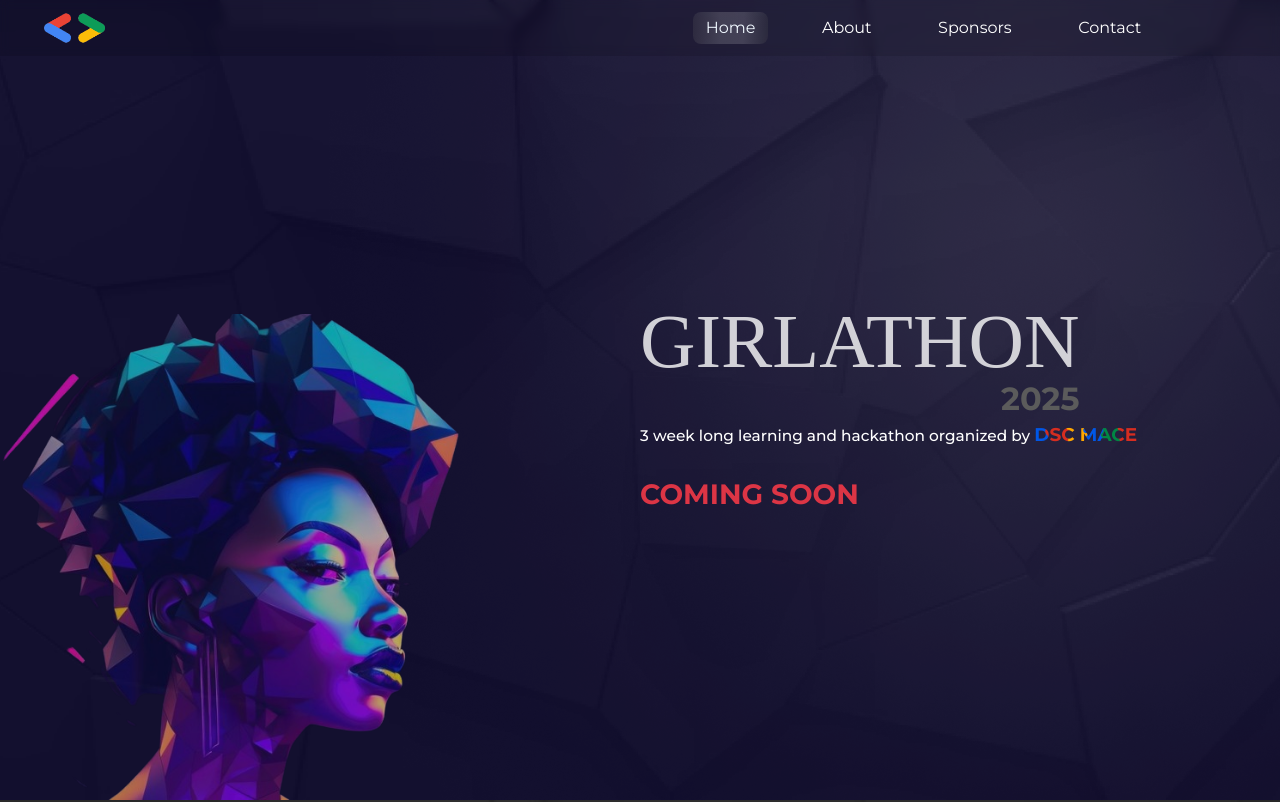
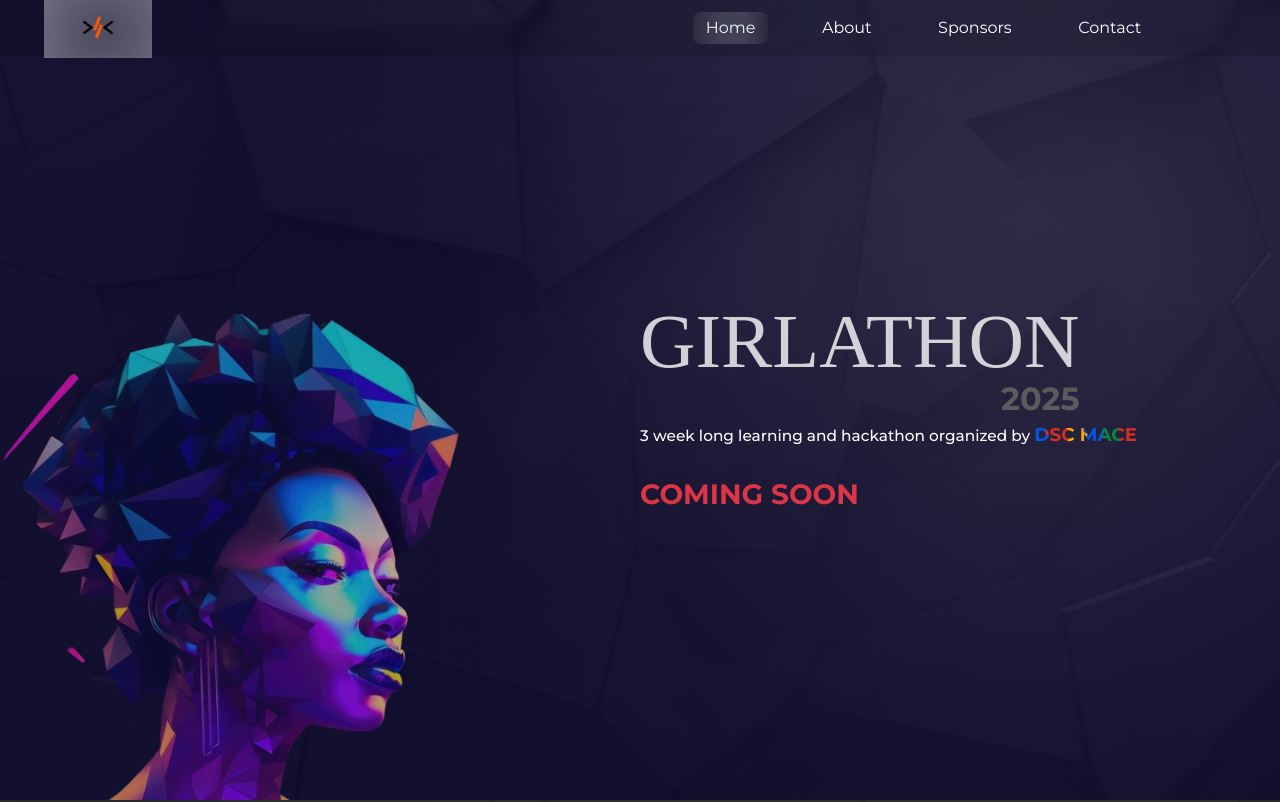
Before and after one commit to Jithin-caz/Girlathon24, a React (Vite) app: page / in a window 1280 px wide. Shown: the top 802 px of the page. Built offline with nearby package versions, Linux system fonts and the light colour scheme; a web font is replaced by a local one.

Commit message:
logo updated navbar,footer

```diff
--- a/src/components/Footer/Footer.css
+++ b/src/components/Footer/Footer.css
@@ -23,8 +23,8 @@
     flex-direction: row;
 }
 .Footer-Top a img{
-    max-height: 40px;
-    margin-right: 6px;
+    max-height: 80px;
+    margin-right: -30px;
 }
 .Footer-Top a span{
     font-size: 30px;
--- a/src/components/Navbar/navbar.jsx
+++ b/src/components/Navbar/navbar.jsx
@@ -47,7 +47,7 @@ export default function Navbar() {
           className="logo col"
           style={{ height: "2rem", display: "flex", alignItems: "center" }}
         >
-          <img src="/images/GDSC.png" style={{ height: "190%" }} alt="" />
+          <img src="/images/GDSC.png" style={{ height: "190%" , boxShadow:"5px 5px 80px inset rgba(255, 255, 255, 0.49) "}} alt="" />
         </NavLink>
 
         <div className="navigation-links col">
```
Also changed, not shown: public/images/GDSC.png.
